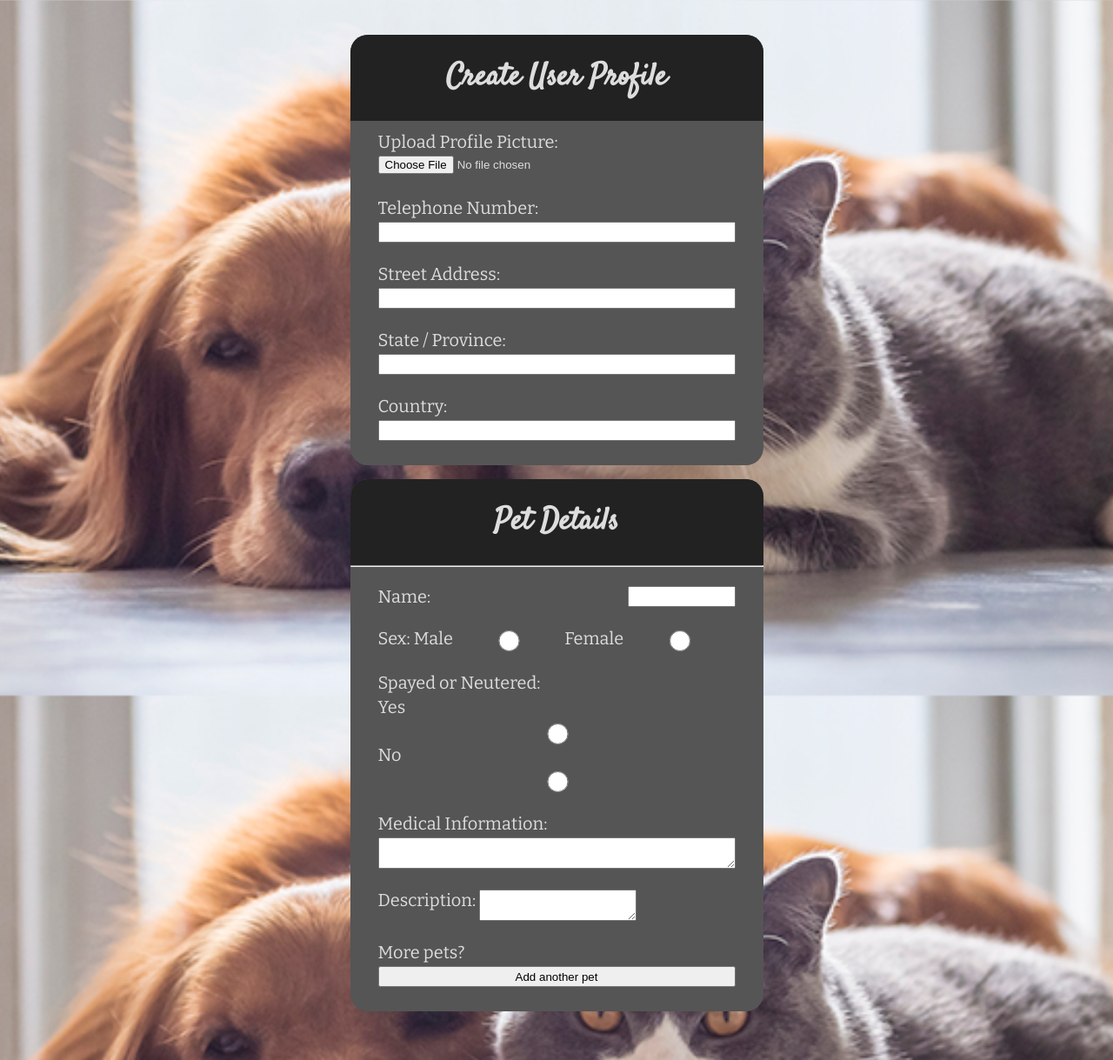
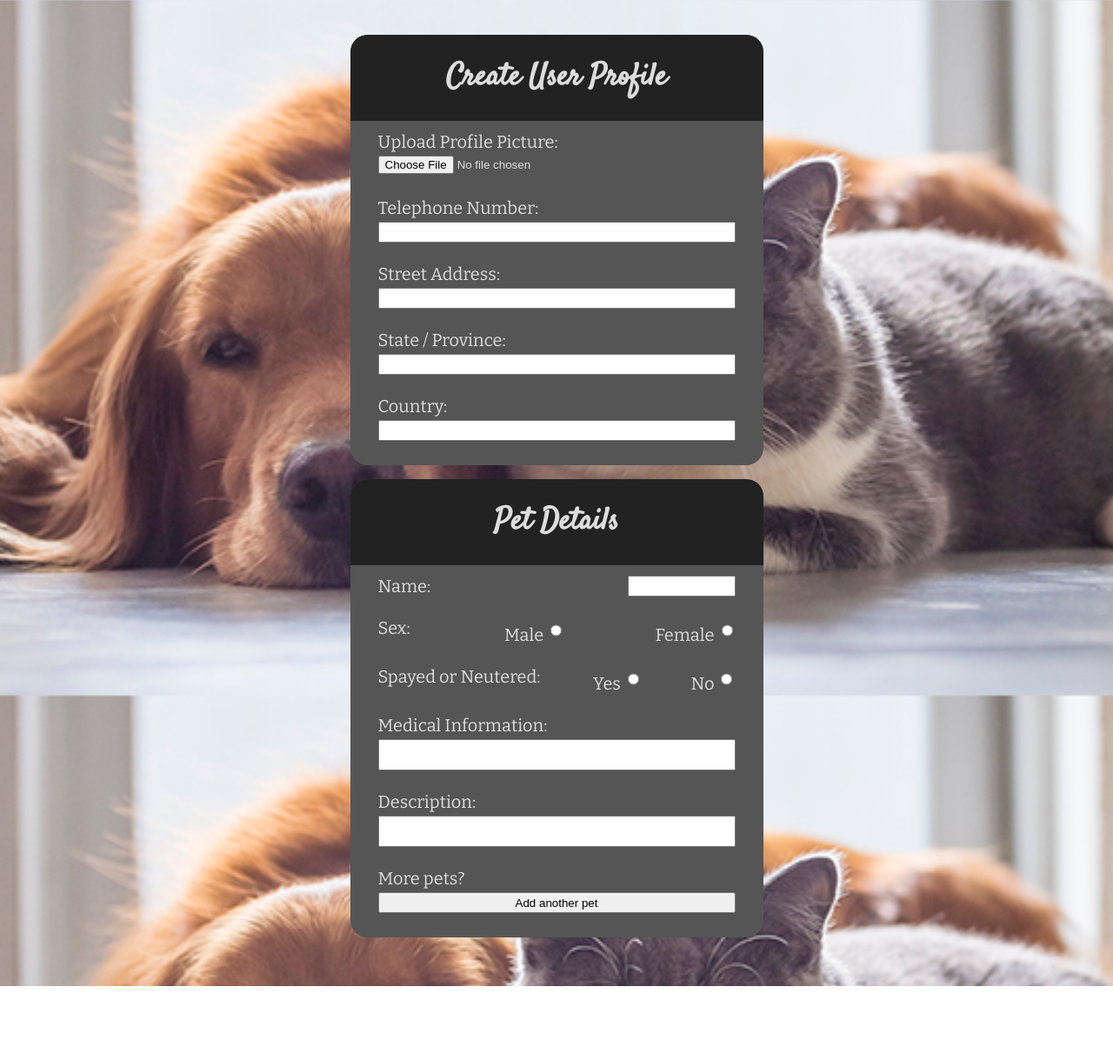
Before and after one commit to zhoukelvin54/2800-202210-BBY35, a website: page root/pet_details_form.html in a window 1280 px wide. Shown: the whole page at 87% size. After the commit the page ends 1134 px from the top, so only its background shows below. Drawn offline with nearby package versions, Linux system fonts and the light colour scheme; a web font is replaced by a local one.

Commit message:
latest, trying to add submit button, and stylize both new form and submit and working on making the radio buttons align vertically

```diff
--- a/root/css/pet_details_form.css
+++ b/root/css/pet_details_form.css
@@ -18,6 +18,10 @@ body {
     background-attachment: fixed;
     background-position: center;
     background-blend-mode: lighten;
+}
+
+textarea {
+    resize: none;
 }
 
 #pet-details-form {
@@ -46,7 +50,7 @@ box-sizing: border-box;
 
 .form-panel legend {
 /* Float trick to get legends to display differently */
-float: left;
+    float:left;
     padding: 1.5rem;
     border-radius: 1.25rem 1.25rem 0 0;
     font-size: 175%;
@@ -87,12 +91,13 @@ margin-left: auto;
     text-align: right;
 }
 
-.radio-label {
-    padding:0;
-    margin: 0;
+.inline-form-group div {
+    height:min-content;
+    max-width: 80%;
+    margin-left: auto;
 }
 
-.radio-button {
+inline-form-group div input{
 
 }
 
--- a/root/pet_details_form.html
+++ b/root/pet_details_form.html
@@ -45,30 +45,38 @@
 
             <fieldset class="form-panel">
                 <legend>Pet Details</legend>
-                <hr>
+
                 <div class="inline-form-group">
                     <label for="name">Name:</label>
                     <input type="text">
                 </div>
                 <div class="inline-form-group">
                     <label>Sex:</label>
+                    <div class="radio-button">
                         <label class="radio-label" for="male">Male</label>
                         <input type="radio" id="male">
+                    </div>
+                    <div class="radio-button">
                         <label class="radio-label" for="female">Female</label>
                         <input type="radio" id="female">
                     </div>
-                <div class="form-group">
+                </div>
+                <div class="inline-form-group">
                     <label>Spayed or Neutered:</label>
+                    <div class="radio-button">
                         <label class="radio-label" for="yes-non-fertile">Yes</label>
                         <input type="radio" id="yes-non-fertile">
+                    </div>
+                    <div class="radio-button">
                         <label class="radio-label" for="no-fertile">No</label>
                         <input type="radio" id="no-fertile">
+                    </div>
                 </div>
                 <div class="form-group">
                     <label for="medical-info">Medical Information:</label>
                     <textarea class="text-area" id="medical-info"></textarea>
                 </div>
-                <div class="inline-form-group">
+                <div class="form-group">
                     <label for="pet-description">Description:</label>
                     <textarea class="text-area" id="pet-description"></textarea>
                 </div>
```
Lines whose indentation alone changed are shown as unchanged.
